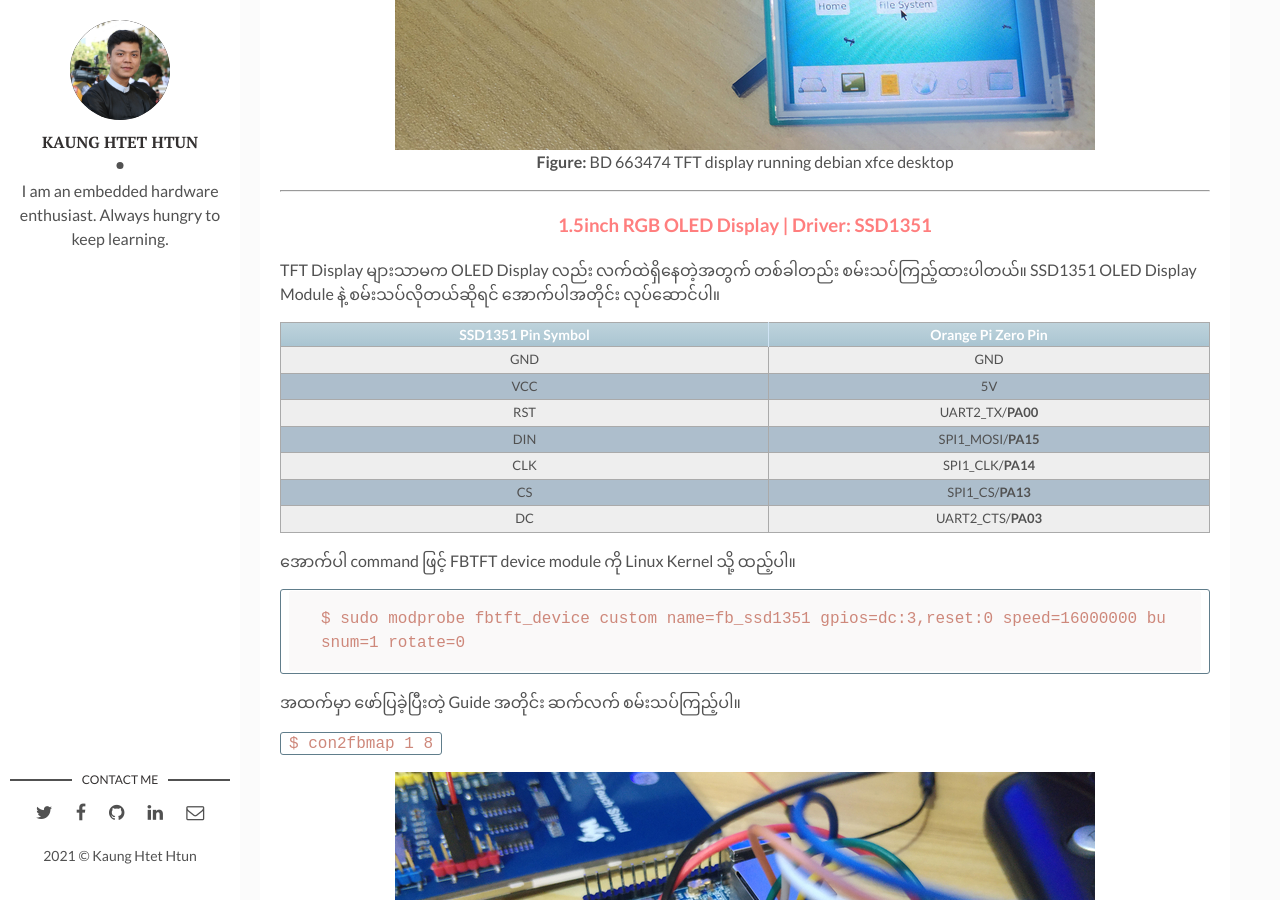
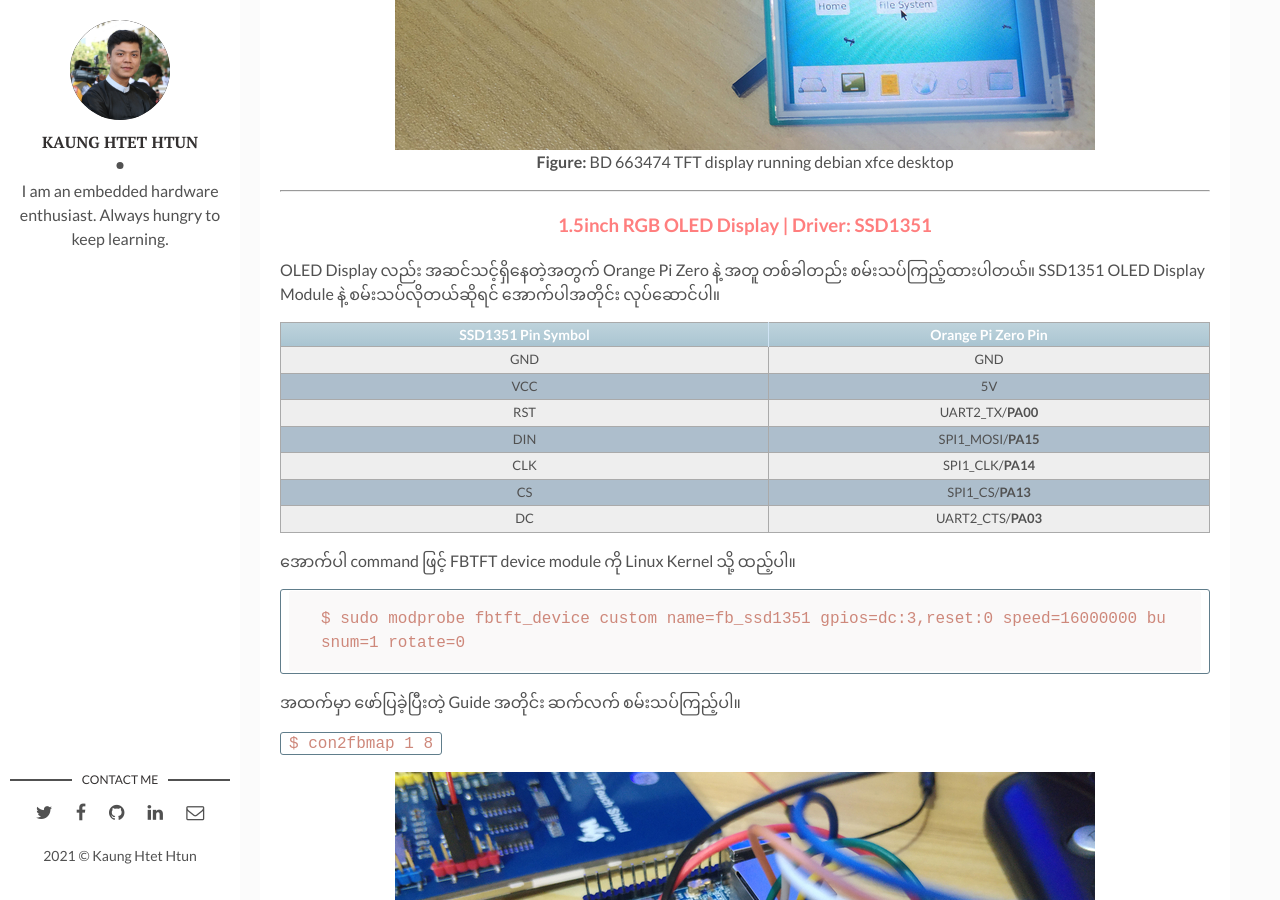
Before and after one commit to kogyikaunghtet/kogyikaunghtet.github.io, a Jekyll site: the page built from _posts/2021-11-27-tft-opi.markdown, in a window 1280 px wide and 900 px high, scrolled down 8397 px. Built offline with Jekyll 4.4.1, drawn with Linux system fonts in a browser that asks for light colours; comment, search, counter and statistics services are not loaded.

Commit message:
Initial commit

```diff
--- a/_posts/2021-11-27-tft-opi.markdown
+++ b/_posts/2021-11-27-tft-opi.markdown
@@ -242,7 +242,7 @@ $ sudo modprobe fbtft_device custom name=fb_bd663474 gpios=dc:3,reset:0,led:6 sp
 
 ### <center><span style="color:red; opacity: 0.50;">1.5inch RGB OLED Display | Driver: SSD1351</span>
 
-TFT Display များသာမက OLED Display လည်း လက်ထဲရှိနေတဲ့အတွက် တစ်ခါတည်း စမ်းသပ်ကြည့်ထားပါတယ်။ SSD1351 OLED Display Module နဲ့ စမ်းသပ်လိုတယ်ဆိုရင် အောက်ပါအတိုင်း လုပ်ဆောင်ပါ။
+OLED Display လည်း အဆင်သင့်ရှိနေတဲ့အတွက် Orange Pi Zero နဲ့ အတူ တစ်ခါတည်း စမ်းသပ်ကြည့်ထားပါတယ်။ SSD1351 OLED Display Module နဲ့ စမ်းသပ်လိုတယ်ဆိုရင် အောက်ပါအတိုင်း လုပ်ဆောင်ပါ။
 
 | SSD1351 Pin Symbol | Orange Pi Zero Pin |
 | :---------------: | :---------------: |
```
